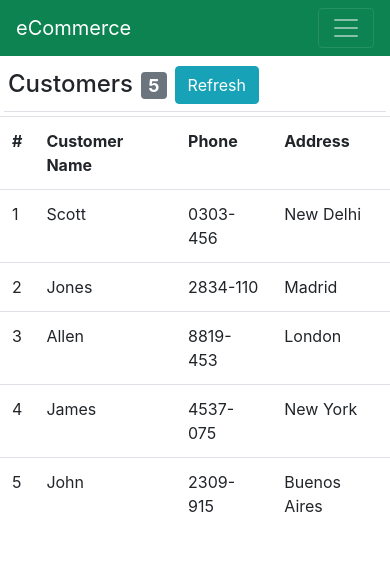
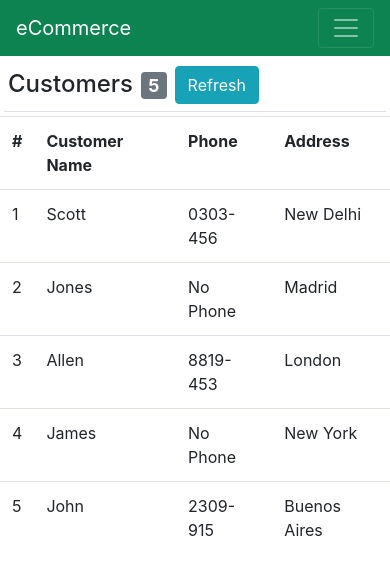
Before and after one commit to FrancoTr/react-ecommerce-classbasedcomponents, a React (Create React App) app: page / in a window 390 px wide. Shown: the top 574 px of the page. Built offline with nearby package versions, Linux system fonts and the light colour scheme.

Commit message:
display phone number whenever its available

```diff
--- a/src/MainContent.jsx
+++ b/src/MainContent.jsx
@@ -6,9 +6,9 @@ export default class MainContent extends Component {
     customersCount: 5,
     customers: [
       { id: 1, name: "Scott", phone: "0303-456", address: { city: "New Delhi" } },
-      { id: 2, name: "Jones", phone: "2834-110", address: { city: "Madrid" } },
+      { id: 2, name: "Jones", phone: null, address: { city: "Madrid" } },
       { id: 3, name: "Allen", phone: "8819-453", address: { city: "London" } },
-      { id: 4, name: "James", phone: "4537-075", address: { city: "New York" } },
+      { id: 4, name: "James", phone: null, address: { city: "New York" } },
       { id: 5, name: "John", phone: "2309-915", address: { city: "Buenos Aires" } },
     ],
   };
@@ -37,7 +37,7 @@ export default class MainContent extends Component {
                 <tr key={cust.id}>
                   <td>{cust.id}</td>
                   <td>{cust.name}</td>
-                  <td>{cust.phone}</td>
+                  <td>{cust.phone == null ? "No Phone" : cust.phone}</td>
                   <td>{cust.address.city}</td>
                 </tr>
               );
```
